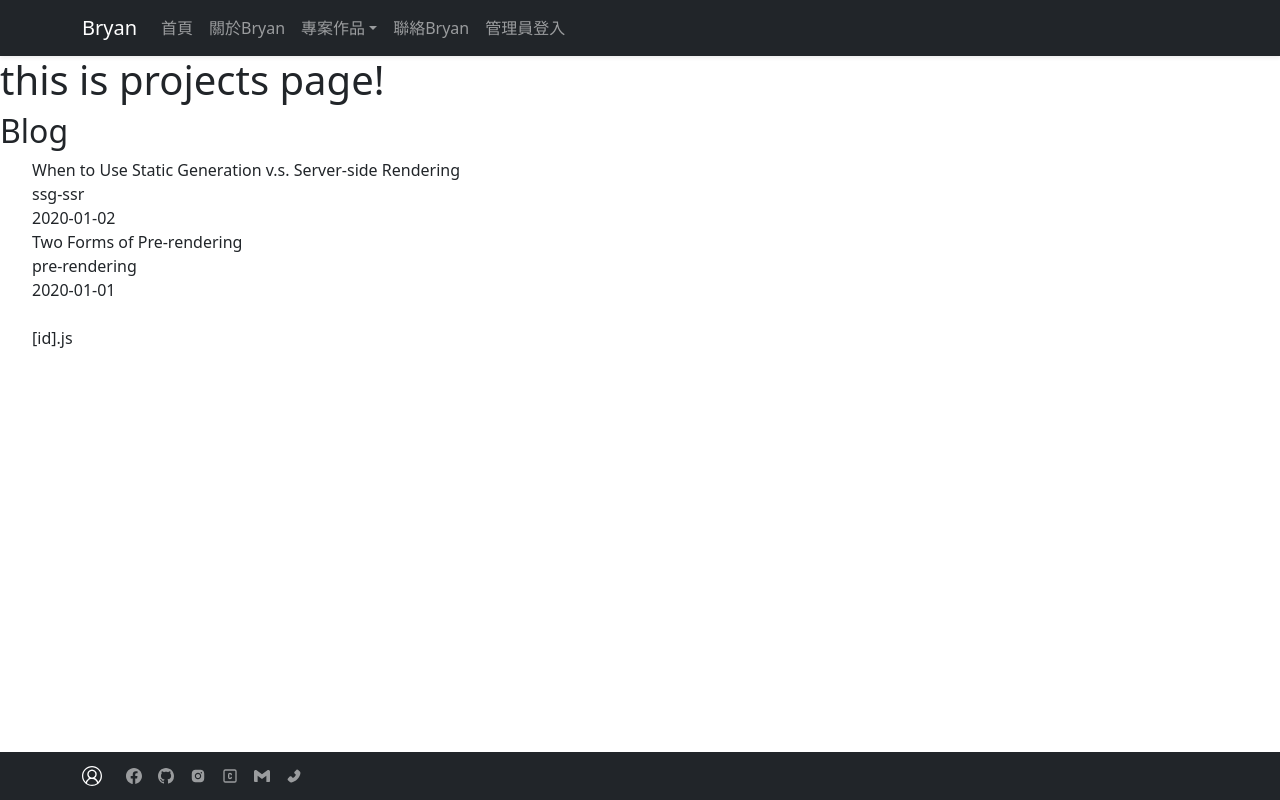
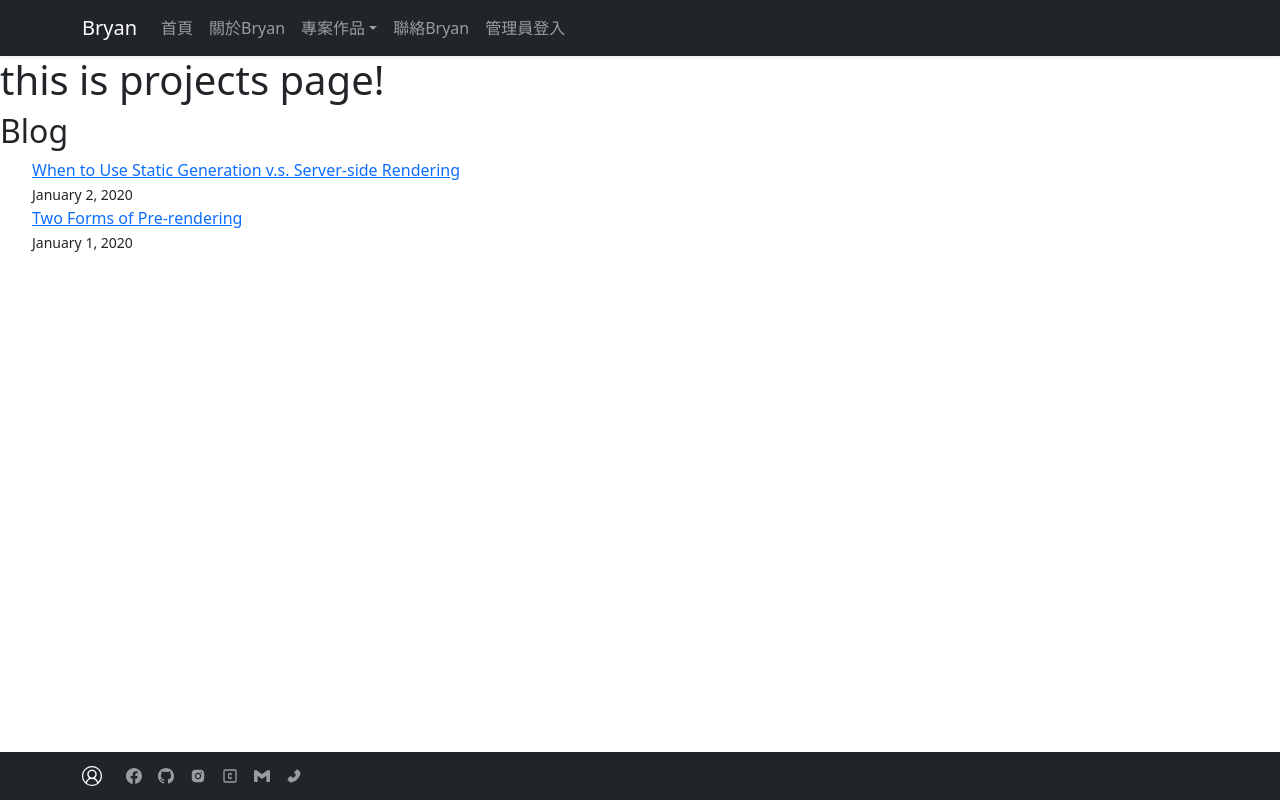
Before and after one commit to LTN917/Bryan-website, a Next.js app: page /projects in a window 1280 px wide. Built offline with nearby package versions, Linux system fonts and the light colour scheme.

Commit message:
20230513-improve-dynamicRouting

```diff
--- a/lib/posts.js
+++ b/lib/posts.js
@@ -1,6 +1,8 @@
 import fs from "fs";
 import path from "path";
 import matter from "gray-matter";
+import { remark } from "remark";
+import html from "remark-html";
 
 const postsDirectory = path.join(process.cwd(), "/src/pages/posts");
 
@@ -61,16 +63,23 @@ export function getAllPostIds() {
 // ]
 
 // 依照id來抓取.md檔案中的資料
-export function getPostData(id) {
+export async function getPostData(id) {
   const fullPath = path.join(postsDirectory, `${id}.md`);
   const fileContents = fs.readFileSync(fullPath, "utf8");
 
   // Use gray-matter to parse the post metadata section
   const matterResult = matter(fileContents);
 
-  // Combine the data with the id
+  // Use remark to convert markdown into HTML string
+  const processedContent = await remark()
+    .use(html)
+    .process(matterResult.content);
+  const contentHtml = processedContent.toString();
+
+  // Combine the data with the id and contentHtml
   return {
     id,
+    contentHtml,
     ...matterResult.data,
   };
 }
--- a/package.json
+++ b/package.json
@@ -14,6 +14,7 @@
     "@types/react-dom": "18.2.1",
     "autoprefixer": "10.4.14",
     "bootstrap": "^5.2.3",
+    "date-fns": "^2.30.0",
     "gray-matter": "^4.0.3",
     "next": "13.3.2",
     "next-themes": "^0.2.1",
@@ -22,6 +23,8 @@
     "react-bootstrap": "^2.7.4",
     "react-dom": "18.2.0",
     "react-icons": "^4.8.0",
+    "remark": "^14.0.2",
+    "remark-html": "^15.0.2",
     "tailwindcss": "3.3.2",
     "typescript": "5.0.4"
   }
--- /dev/null
+++ b/src/component/date.tsx
@@ -0,0 +1,14 @@
+import { parseISO, format } from "date-fns";
+
+export default function Date({ dateString }: any) {
+  let formattedDate = "";
+
+  try {
+    const date = parseISO(dateString);
+    formattedDate = format(date, "LLLL d, yyyy");
+  } catch (error) {
+    console.error("Error parsing or formatting date:", error);
+  }
+
+  return <time dateTime={dateString}>{formattedDate}</time>;
+}
--- a/src/pages/posts/[id].js
+++ b/src/pages/posts/[id].js
@@ -1,9 +1,13 @@
 import Layout from "../../component/Layout";
 import { getAllPostIds, getPostData } from "../../../lib/posts";
+import Head from "next/head";
+import Date from "../../component/date";
 
 // SSG
 export async function getStaticProps({ params }) {
-  const postData = getPostData(params.id);
+  // Add the "await" keyword like this:
+  const postData = await getPostData(params.id);
+
   return {
     props: {
       postData,
@@ -16,18 +20,23 @@ export async function getStaticPaths() {
   const paths = getAllPostIds();
   return {
     paths,
-    fallback: false,
+    fallback: false, //不是藉由getStaticPaths找到的路徑都會返回404page
   };
 }
 
 export default function Post({ postData }) {
   return (
     <Layout>
+      <Head>
+        <title>{postData.title}</title>
+      </Head>
       {postData.title}
       <br />
       {postData.id}
       <br />
-      {postData.date}
+      <Date dateString={postData.date} />
+      <br />
+      <div dangerouslySetInnerHTML={{ __html: postData.contentHtml }} />
     </Layout>
   );
 }
--- a/src/pages/projects/index.js
+++ b/src/pages/projects/index.js
@@ -2,6 +2,8 @@ import Head from "next/head";
 import "bootstrap/dist/css/bootstrap.min.css";
 import Layout from "../../component/Layout";
 import { getSortedPostsData } from "../../../lib/posts";
+import Link from "next/link";
+import Date from "../../component/date";
 
 //server端在page build up 期間先抓取好外部資料
 export async function getStaticProps() {
@@ -26,11 +28,11 @@ export default function Projects({ allPostsData }) {
           <ul>
             {allPostsData.map(({ id, date, title }) => (
               <li key={id}>
-                {title}
+                <Link href={`/posts/${id}`}>{title}</Link>
                 <br />
-                {id}
-                <br />
-                {date}
+                <small>
+                  <Date dateString={date} />
+                </small>
               </li>
             ))}
           </ul>
--- a/tsconfig.json
+++ b/tsconfig.json
@@ -24,7 +24,8 @@
     "**/*.tsx",
     "src/component/Footer.tsx",
     "src/pages/projects/index.js",
-    "lib/post.js"
+    "lib/post.js",
+    "src/component/date.tsx"
   ],
   "exclude": ["node_modules"]
 }
```
Also changed, not shown: 1 other file (tests, documents, lock files or other folders).
